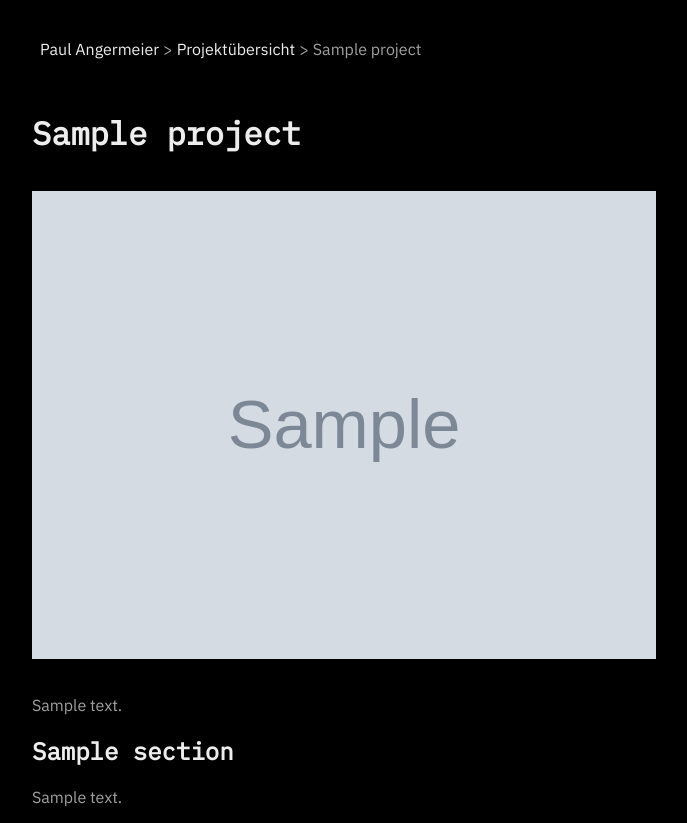
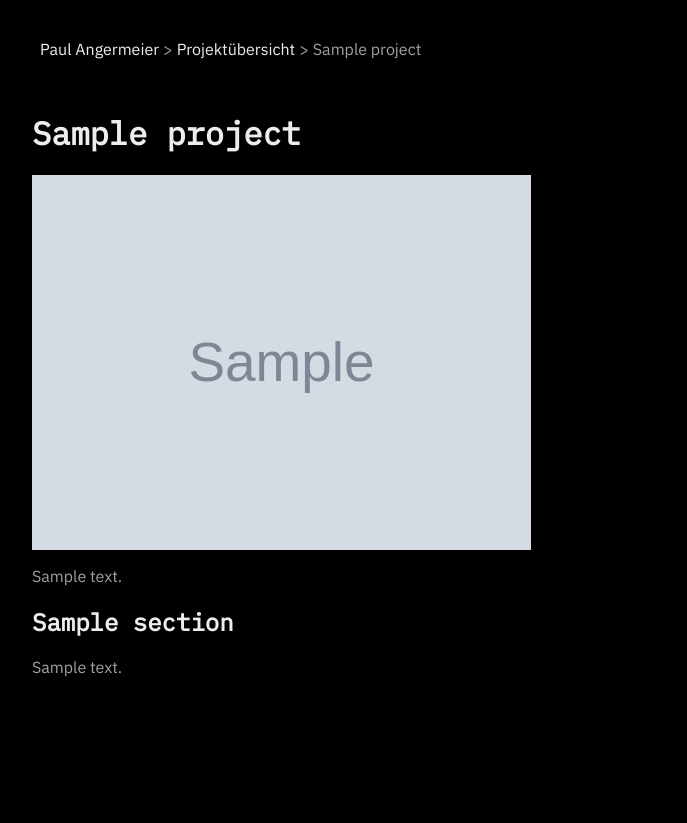
Before and after one commit to paulangermeier/portfolio, a Flask app: template templates/project_detail.html in a window 1280 px wide. Shown: the whole page, without its empty margins (296-983 px from the left). After the commit the page ends 677 px from the top, so only its background shows below. Run offline with Flask 3, Linux system fonts and the light colour scheme; the template is opened without the code that fills it: most values are stand-ins (such as "Sample title", 1, 10 or a date in 2020); grey boxes marked "Sample" are stand-in pictures.

Commit message:
Fix detail page image width and bottom padding for detail content

```diff
--- a/static/style.css
+++ b/static/style.css
@@ -124,6 +124,7 @@ a {
 .detail-content {
     max-width: 65ch;
     margin: 0 auto;
+    padding-bottom: 4rem;
 }
 
 .detail-image img {
@@ -230,6 +231,13 @@ a {
     width: 30%;
 }
 
+.section-image {
+    display: block;
+    margin-inline: auto;
+    max-width: 80%;
+    height: auto;
+}
+
 .social-icon {
     width: 24px;
     height: 24px;
--- a/templates/project_detail.html
+++ b/templates/project_detail.html
@@ -12,7 +12,7 @@
     </nav>
     <h1>{{ project['title'] }}</h1>
     <div class="detail-image">
-        <img src="{{ url_for('static', filename=project['image_path']) }}" alt="">
+        <img src="{{ url_for('static', filename=project['image_path']) }}" alt="" class="section-image">
     </div>
     <p>{{ project['long_description'] | safe }}</p>
     {% for section in content %}
@@ -20,7 +20,7 @@
         <h2>{{ section['heading'] }}</h2>
         <p>{{ section['content'] | safe }}</p>
         {% if section['image_path'] %}
-        <img src="{{ url_for('static', filename=section['image_path']) }}" alt="">
+        <img src="{{ url_for('static', filename=section['image_path']) }}" alt="" class="section-image">
         {% endif %}
     </section>
     {% endfor %}
```
